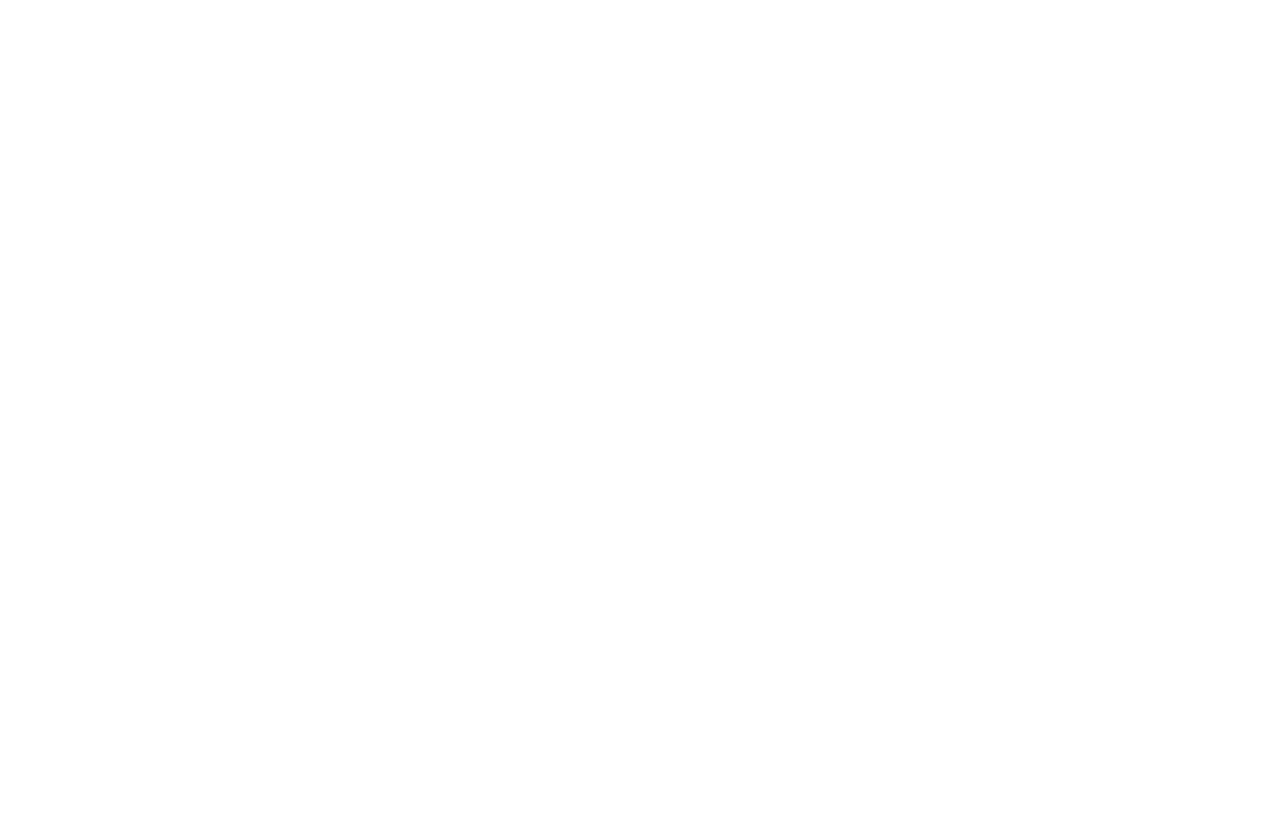
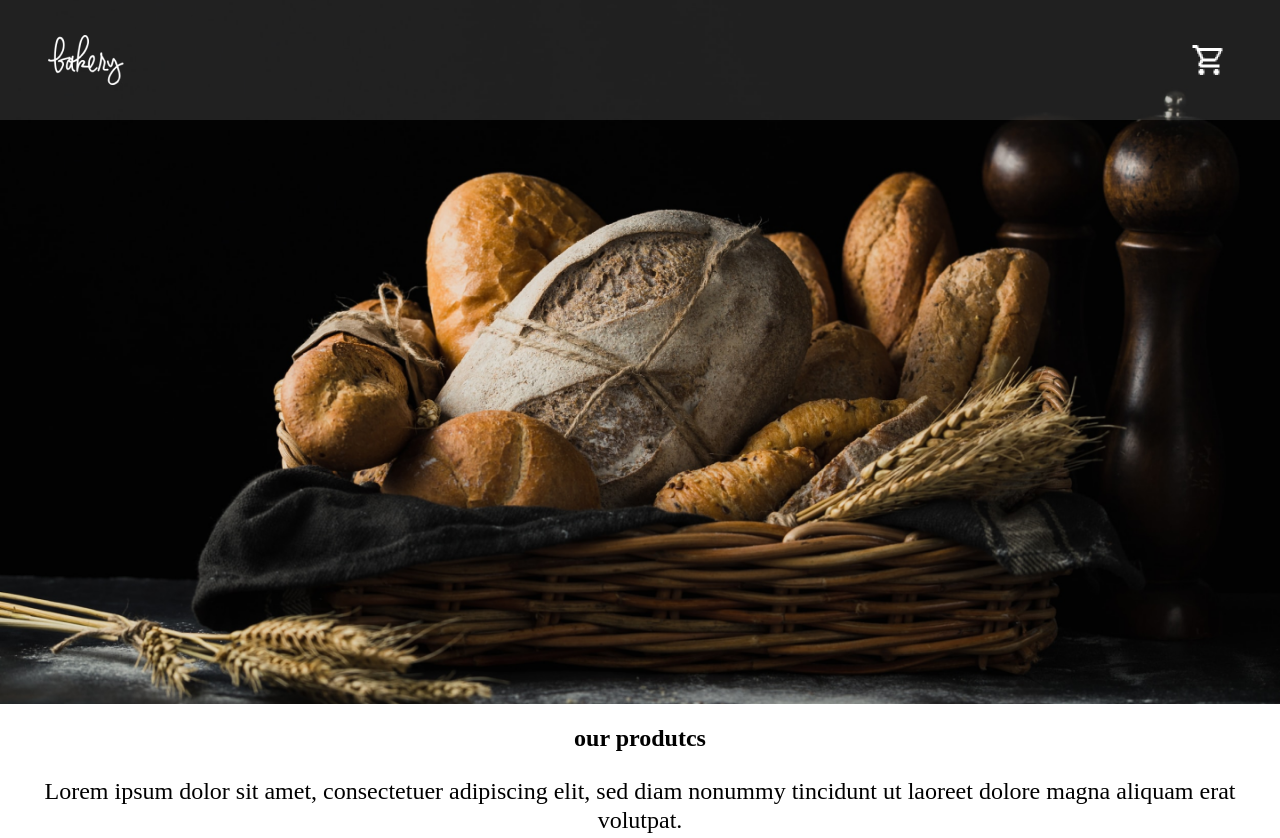
Before and after one commit to Igrald/V5-eshop-vanilla-Igor, a plain HTML site: page src/index.html in a window 1280 px wide. Shown: the top 838 px of the page. Before the commit the page ends 800 px from the top, so only its background shows below. Drawn offline with Linux system fonts and the light colour scheme.

Commit message:
layout creation

```diff
--- /dev/null
+++ b/src/css/css.css
@@ -0,0 +1,3 @@
+body{
+    margin: 0;
+}
--- a/src/index.html
+++ b/src/index.html
@@ -5,6 +5,7 @@
     <meta http-equiv="X-UA-Compatible" content="IE=edge">
     <meta name="viewport" content="width=device-width, initial-scale=1.0">
     <title>v5 E-shop vanilla</title>
+    <link rel="stylesheet" href="css/css.css">
 </head>
 <body>
     <div id="App"></div>
@@ -12,8 +13,8 @@
     <script src="js/js.js"></script>
     <script src="js/helpers.js"></script>
     <script src="js/state.js"></script>
+    <script src="js/elements.js"></script>
     <script src="js/controllers.js"></script>
-    <script src="js/elements.js"></script>
     <script>
         App.init();
     </script>
--- a/src/js/controllers.js
+++ b/src/js/controllers.js
@@ -1 +1,94 @@
-App.controllers = {}
+App.controllers = {
+
+    createHeader(){
+        const els = App.elements
+        console.log(els);
+
+        const header = els.header
+
+        header.container.style.background = "rgba(102, 102, 102, 0.3)"
+        header.container.style.display = "flex"
+        header.container.style.justifyContent = "space-between"
+        header.container.style.alignItems = "center"
+        header.container.style.position = "fixed"
+        header.container.style.top = "0"
+        header.container.style.width = "100%"
+
+        header.logo.src =  "./assets/logo.png"
+        header.logo.style.margin = "35px 0 35px 48px"
+
+        header.cartIcon.src =  "./assets/carrinho.png"
+        header.cartIcon.style.width = "36px"
+        header.cartIcon.style.height= "36px"
+        header.cartIcon.style.marginRight = "53px"
+        header.cartIcon.style.cursor= "pointer"
+        header.cartIcon.onclick = ()=>{
+            console.log("click cart");
+        }
+
+
+        header.container.appendChild(header.logo)
+        header.container.appendChild(header.cartIcon)
+
+        els.root.appendChild(header.container)
+
+    },
+    createMain(){
+        const els = App.elements
+        const main = els.main
+
+        main.container.style.flexGrow = "1"
+
+        main.bg.src = "./assets/bg.png"
+        main.bg.style.width = "100%"
+
+        main.h1.innerText = "our produtcs"
+        main.h1.style.fontSize = "24px"
+        main.h1.style.fontStyle = "normal"
+        main.h1.style.fontWeight = "700"
+        main.h1.style.lineHeight = "29px"
+        main.h1.style.textAlign = "center"
+        main.h1.style.color = "#000000"
+
+        main.p.innerText =
+        "Lorem ipsum dolor sit amet, consectetuer adipiscing elit, sed diam nonummy tincidunt ut laoreet dolore magna aliquam erat volutpat."
+
+        main.p.style.fontSize = "24px"
+        main.p.style.fontStyle = "normal"
+        main.p.style.fontWeight = "400"
+        main.p.style.lineHeight = "29px"
+        main.p.style.textAlign = "center"
+        main.p.style.color = "#000000"
+
+        main.container.appendChild(main.bg)
+        main.container.appendChild(main.h1)
+        main.container.appendChild(main.p)
+        els.root.appendChild(main.container)
+    },
+    createFooter(){
+        const els = App.elements
+        const footer = els.footer
+
+        footer.logo.src =  "./assets/logo.png"
+
+        footer.container.style.display = "flex"
+        footer.container.style.justifyContent = "center"
+        footer.container.style.alignItems = "center"
+        footer.container.style.background = "#000000"
+        footer.container.style.padding = "100px"
+
+        footer.container.appendChild(footer.logo)
+        els.root.appendChild(footer.container)
+    },
+    createLayout(){
+        const els = App.elements
+
+        els.root.style.height = "100vh"
+        els.root.style.display = "flex"
+        els.root.style.flexDirection = "column"
+
+        this.createHeader()
+        this.createMain()
+        this.createFooter()
+}
+}
--- a/src/js/elements.js
+++ b/src/js/elements.js
@@ -1 +1,19 @@
-App.elements = {}
+App.elements = {
+    root: document.getElementById("App"),
+    header: {
+        container: document.createElement("div"),
+        logo: document.createElement("img"),
+        cartIcon: document.createElement("img"),
+    },
+    main: {
+        container: document.createElement("div"),
+        bg: document.createElement("img"),
+        h1: document.createElement("h1"),
+        p: document.createElement("p"),
+        items: []
+    },
+    footer: {
+        container: document.createElement("div"),
+        logo: document.createElement("img"),
+    },
+}
--- a/src/js/js.js
+++ b/src/js/js.js
@@ -1,6 +1,7 @@
 const App = {
     init(){
-        console.log("Start", App);
+        console.log("Start");
+        this.controllers.createLayout()
         console.log("End");
     }
 }
```
Also changed, not shown: src/assets/bg.png (added), src/assets/carrinho.png (added), src/assets/logo.png (added).
